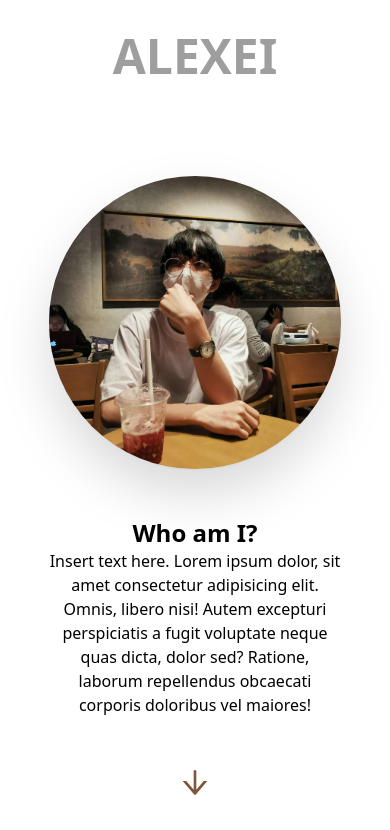
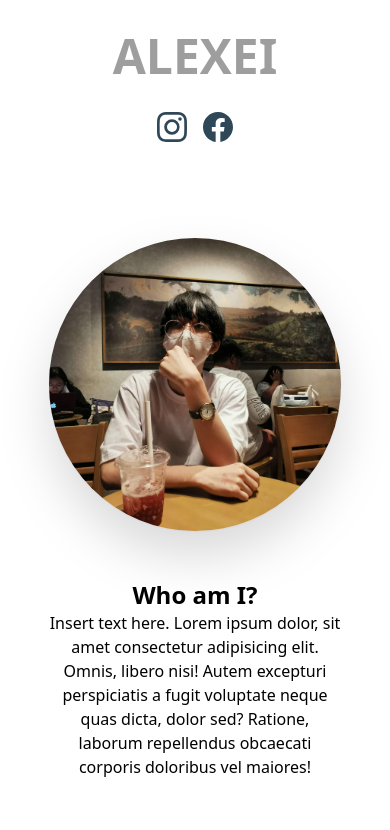
Before and after one commit to AndreiSager/alexei-portfolio, a React (Vite) app in the folder my-portfolio/: page / in a window 390 px wide. Shown: the top 830 px of the page. Built offline with nearby package versions, Linux system fonts and the light colour scheme; grey boxes are pictures that could not be loaded.

Commit message:
Fixed missed social media links

```diff
--- a/my-portfolio/src/App.tsx
+++ b/my-portfolio/src/App.tsx
@@ -3,8 +3,7 @@ import { About } from './components/About'
 import { Footer } from './components/Footer'
 import { Gallery } from './components/Gallery'
 import { Navbar } from './components/Navbar'
-import { ClockLoader, ClimbingBoxLoader
-} from 'react-spinners'
+import { ClimbingBoxLoader } from 'react-spinners'
 
 function App() {
   const [isLoading, setIsLoading] = useState(false);
@@ -21,7 +20,6 @@ function App() {
     {isLoading ?
       <div className='flex h-[100vh] justify-center items-center'>
             <ClimbingBoxLoader
-
             loading={isLoading}
             size={30}
             color='#7F5539'
--- a/my-portfolio/src/components/Navbar.tsx
+++ b/my-portfolio/src/components/Navbar.tsx
@@ -3,8 +3,8 @@ export function Navbar() {
     const iconSize = 30;
 
     return (
-        <div className="flex justify-center items-center text-center w-full">
-            <div className="flex md:flex-row justify-center md:justify-between md:gap-auto items-center p-8 w-full max-w-screen-xl">
+        <div className="flex flex-wrap justify-center items-center text-center w-full">
+            <div className="flex md:flex-row flex-wrap gap-y-8 justify-center md:justify-between md:gap-auto items-center p-8 w-full max-w-screen-xl">
                 {/* Hidden component to equalize justify */}
                 <ul className='hidden md:invisible md:flex md:flex-row gap-4 justify-center'>
                     <li className='flex justify-center items-center'><a target="blank" href=""><BsInstagram size={iconSize}/></a></li>
@@ -12,7 +12,7 @@ export function Navbar() {
                 </ul>
                 {/* Hidden component to equalize justify */}
                 <h1 className='text-5xl font-black bg-clip-text wk-bg-clip text-transparent bg-cover bg-home-texture'>ALEXEI</h1>
-                <ul className='hidden md:flex md:flex-row gap-4 justify-center text-neutral-3'>
+                <ul className='flex flex-row gap-4 justify-center text-neutral-3 w-full'>
                     <li className='flex justify-center items-center hover:text-instagram'><a target="blank"
                         href="https://instagram.com/creamy_poachegg?igshid=MzNlNGNkZWQ4Mg=="><BsInstagram size={iconSize}/></a></li>
                     <li className='flex justify-center items-center hover:text-facebook'><a target="blank"
```
Also changed, not shown: 1 other file (tests, documents, lock files or other folders).
